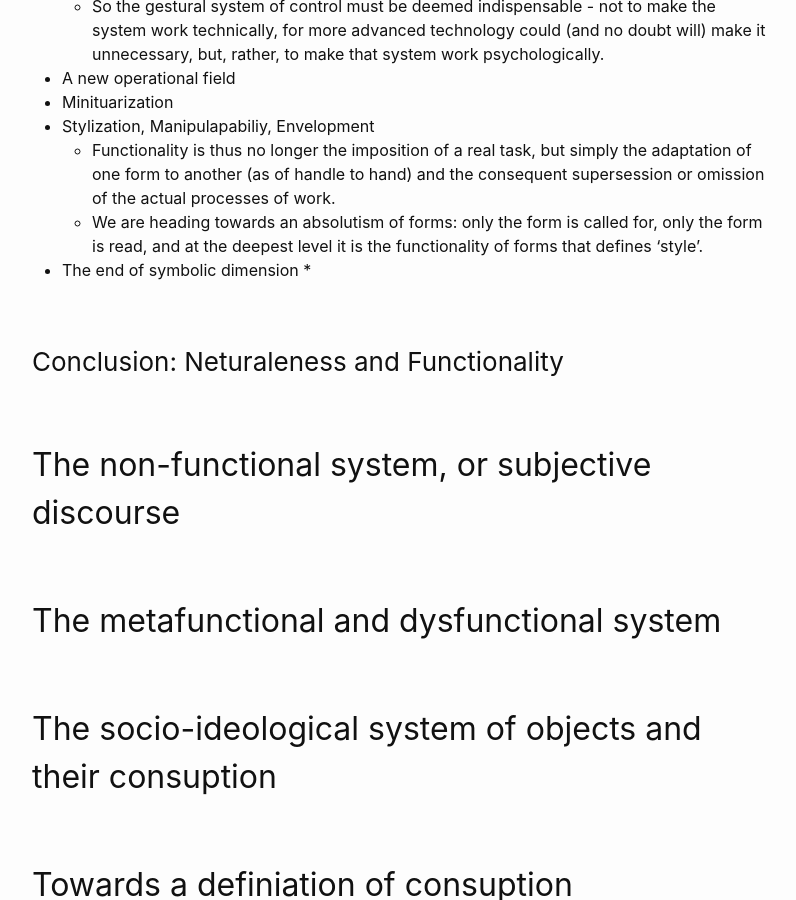
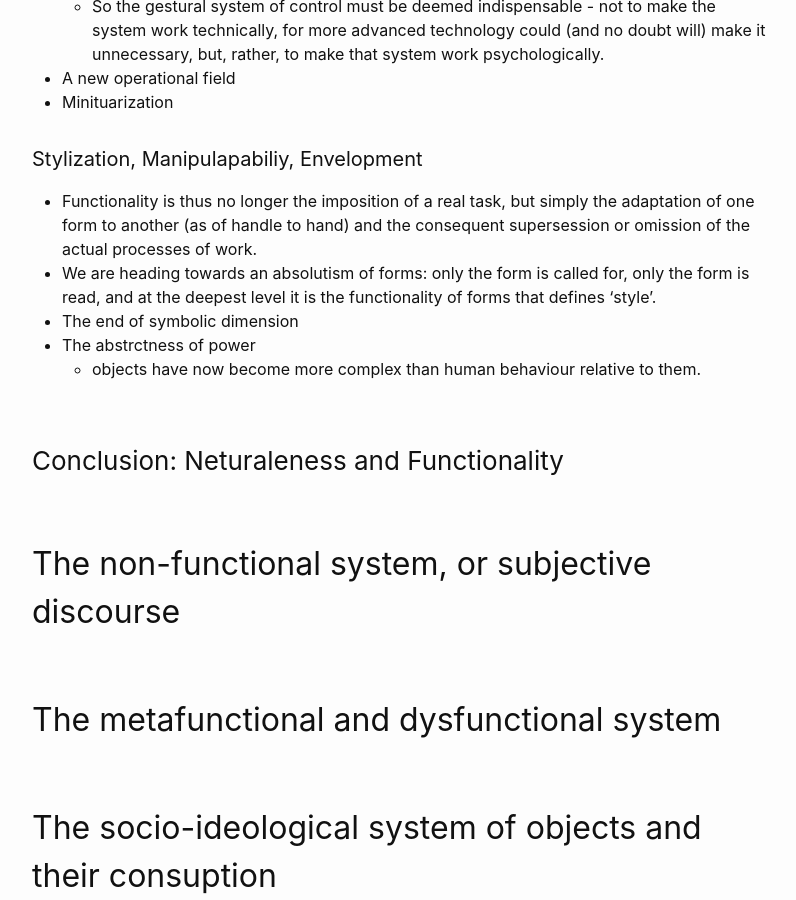
Before and after one commit to jovsa/jovsa.github.io, a Jekyll site: the page built from _posts/2022-01-01-notes-the-system-of-objects.md, in a window 1280 px wide and 900 px high, scrolled down 3823 px. Shown: the whole window, without its empty margins (238-1034 px from the left). Built offline with Jekyll 4.4.1, drawn with Linux system fonts in a browser that asks for light colours; some of the changed text lies outside the part shown.

Commit message:
system of object updates

```diff
--- a/_posts/2022-01-01-notes-the-system-of-objects.md
+++ b/_posts/2022-01-01-notes-the-system-of-objects.md
@@ -91,11 +91,14 @@ author:
   * So the gestural system of control must be deemed indispensable - not to make the system work technically, for more advanced technology could (and no doubt will) make it unnecessary, but, rather, to make that system work psychologically.
 * A new operational field
 * Minituarization
-* Stylization, Manipulapabiliy, Envelopment
-  * Functionality is thus no longer the imposition of a real task, but simply the adaptation of one form to another (as of handle to hand) and the consequent supersession or omission of the actual processes of work.
-  * We are heading towards an absolutism of forms: only the form is called for, only the form is read, and at the deepest level it is the functionality of forms that defines 'style'.
+
+#### Stylization, Manipulapabiliy, Envelopment
+
+* Functionality is thus no longer the imposition of a real task, but simply the adaptation of one form to another (as of handle to hand) and the consequent supersession or omission of the actual processes of work.
+* We are heading towards an absolutism of forms: only the form is called for, only the form is read, and at the deepest level it is the functionality of forms that defines 'style'.
 * The end of symbolic dimension
-  *
+* The abstrctness of power
+  * objects have now become more complex than human behaviour relative to them.
 
 ### Conclusion: Neturaleness and Functionality
 
```
Also changed, not shown: other parts of _posts/2022-01-01-notes-the-system-of-objects.md (+1 -1 lines).
